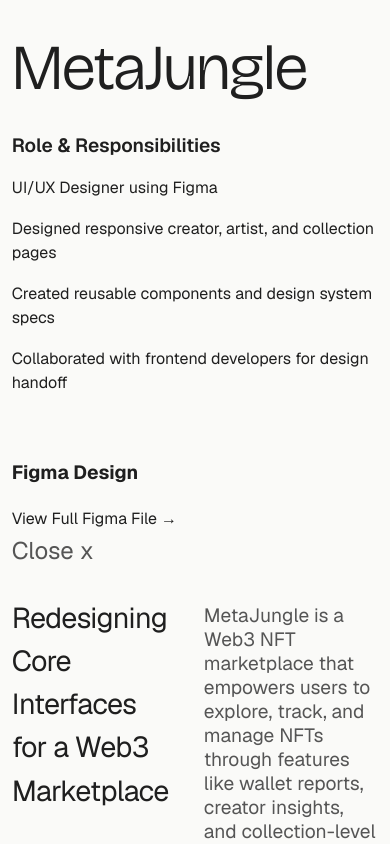
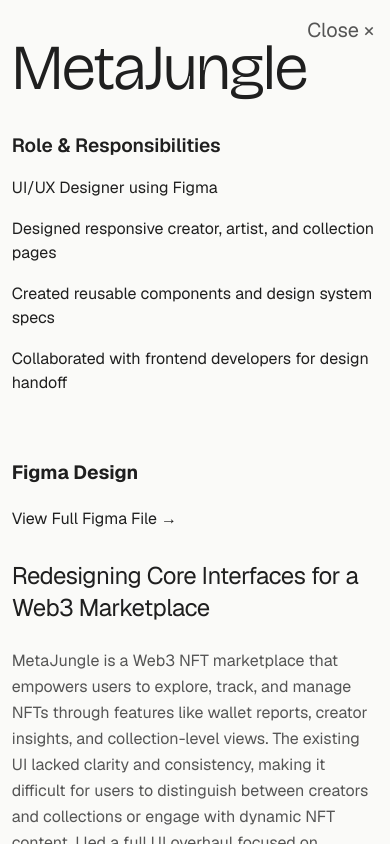
Before and after one commit to abhishekmathur47/portfolio, a Next.js app: page / in a window 390 px wide. Both pictures are taken after a click on the button "Read Case Study →". Shown: the part 1458-2302 px from the top of the page. Built offline with nearby package versions, Linux system fonts and the light colour scheme.

Commit message:
fixed close button and modal details wrapper for mobile

```diff
--- a/components/MetaJungleModal.jsx
+++ b/components/MetaJungleModal.jsx
@@ -9,6 +9,13 @@ export default function MetaJungleModal({ isOpen, onClose }) {
 
   return (
     <div className="fixed inset-0 bg-[#FAFAF8] overflow-y-auto z-[9999]">
+      {/* Mobile Close Button */}
+      <button
+        onClick={onClose}
+        className="lg:hidden fixed top-4 right-4 z-[10000] text-xl text-[#555555] hover:text-[#1F1F1F]"
+      >
+        Close ×
+      </button>
       <div className="w-full mx-auto relative">
         {/* Modal Content */}
         <div className="flex flex-col lg:flex-row lg:items-start">
@@ -56,7 +63,7 @@ export default function MetaJungleModal({ isOpen, onClose }) {
             <div>
               <button
                 onClick={onClose}
-                className="text-[1.5rem] text-[#555555] hover:text-[#1F1F1F]"
+                className="hidden lg:block text-[1.5rem] text-[#555555] hover:text-[#1F1F1F]"
               >
                 Close x
               </button>
@@ -68,12 +75,14 @@ export default function MetaJungleModal({ isOpen, onClose }) {
             className="overflow-y-auto max-h-[100vh] flex-grow w-full lg:w-3/4   px-[3vw] py-[6vw]"
             fs-scrolldisable-element="preserve"
           >
-            {/* Details header */}
-            <div className="grid grid-cols-[0.75fr_1fr] gap-[9vw] mb-[2rem]">
-              <h1 className="text-[1.8rem] text-[#1F1F1F] tracking-tight">
+            {/* Details header - single column on mobile, two columns on large screens */}
+            <div className="grid grid-cols-1 lg:grid-cols-[0.75fr_1fr] gap-6 lg:gap-24 mb-8 lg:mb-12">
+              <h1 className="text-2xl lg:text-[1.8rem] text-[#1F1F1F] tracking-tight">
                 Redesigning Core Interfaces for a Web3 Marketplace
               </h1>
-              <p className="text-[1.2rem] text-[#555555] leading-tight mt-2">
+              <p className="text-base lg:text-[1.2rem] text-[#555555] leading-relaxed mt-0 lg:mt-2">
+                {" "}
+                {/* Adjusted leading and mt */}
                 MetaJungle is a Web3 NFT marketplace that empowers users to
                 explore, track, and manage NFTs through features like wallet
                 reports, creator insights, and collection-level views. The
@@ -141,8 +150,6 @@ export default function MetaJungleModal({ isOpen, onClose }) {
                 height={960}
                 className="rounded-xl w-full h-auto shadow-3xl mt-[4vw]"
               />
-
-
             </div>
             <div className="col-span-2 text-[1.2rem] text-gray-800">
               <h4 className="font-bold text-xl mb-4">Design Goals</h4>
```
